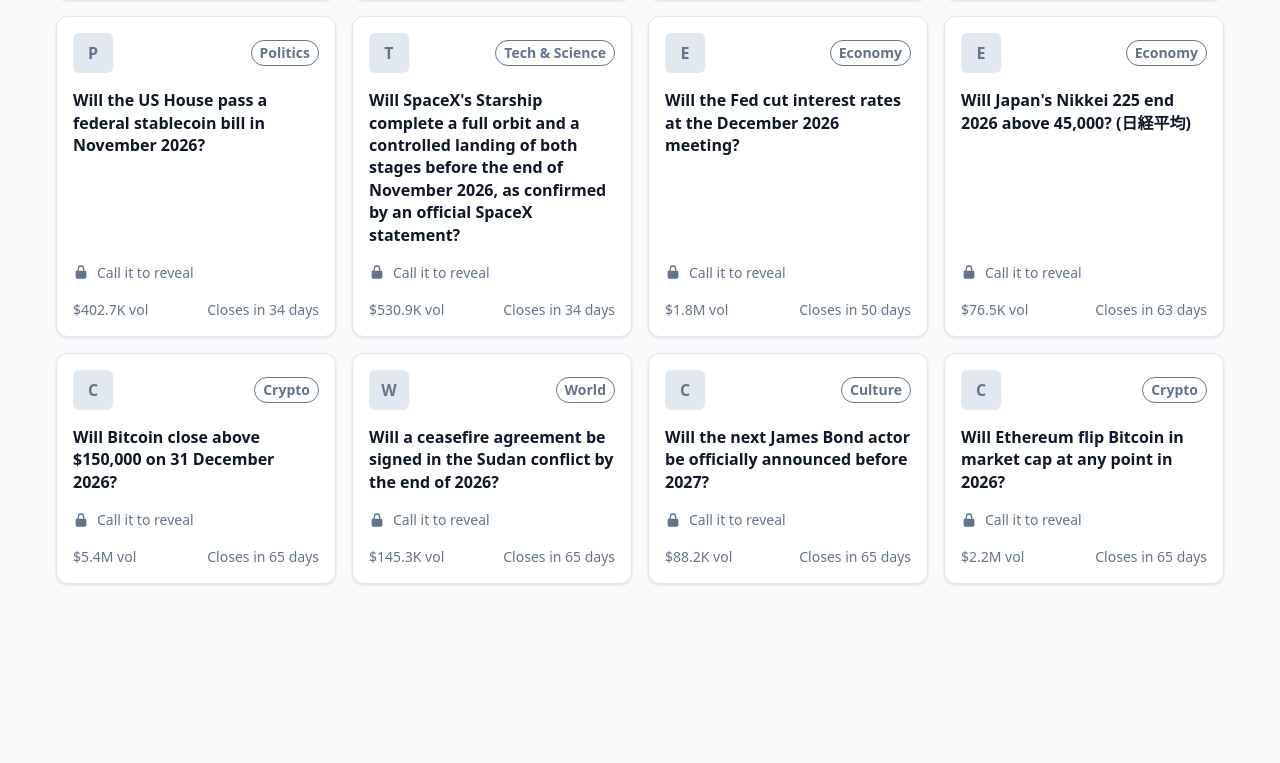
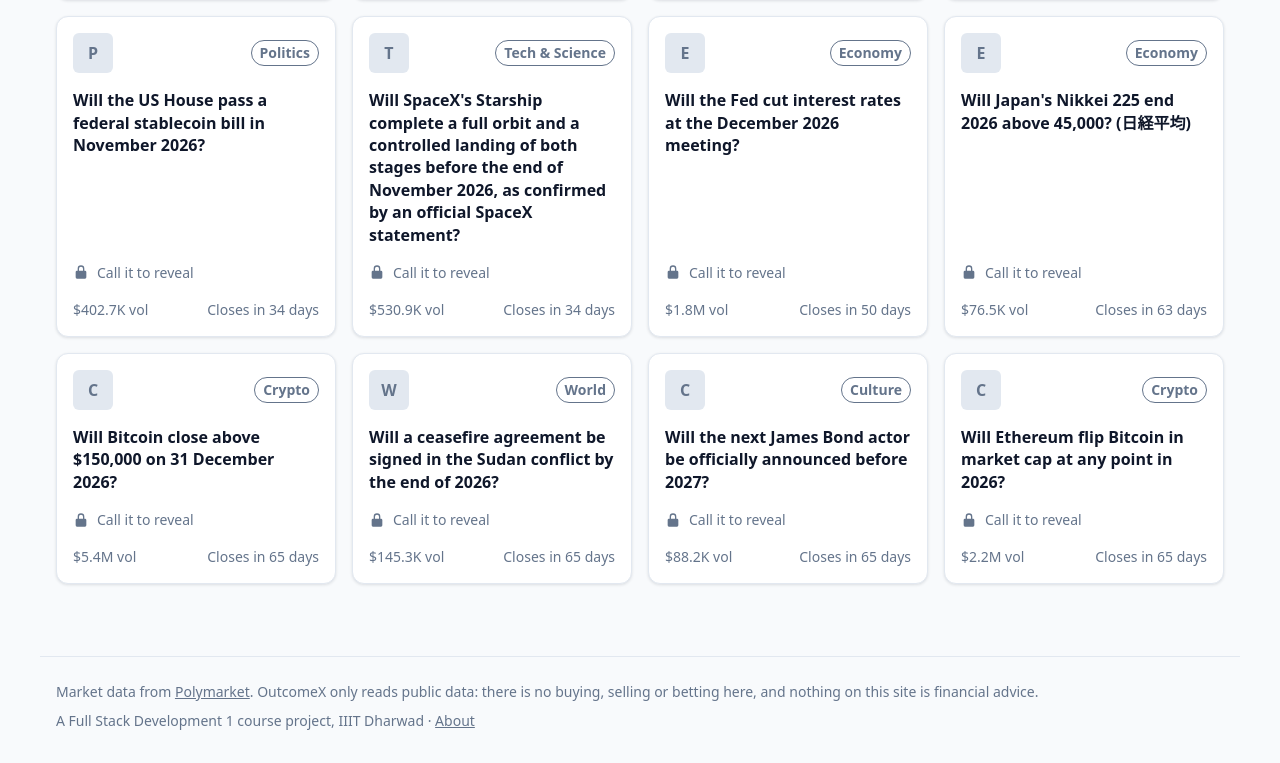
Before and after one commit to williskipsjr/outcomex, a React (Vite) app in the folder client/: page / in a window 1280 px wide. Shown: the part 516-1279 px from the top of the page. Before the commit the page ends 1124 px from the top, so only its background shows below. Built offline with nearby package versions, Linux system fonts and the light colour scheme.

Commit message:
feat(layout): add a footer with the data source and disclaimer

```diff
--- a/client/src/App.jsx
+++ b/client/src/App.jsx
@@ -1,4 +1,5 @@
 import { Routes, Route } from "react-router-dom";
+import Footer from "./components/Footer.jsx";
 import NavBar from "./components/NavBar.jsx";
 import DashboardPage from "./features/dashboard/DashboardPage.jsx";
 import PracticeListPage from "./features/practice-list/PracticeListPage.jsx";
@@ -29,6 +30,7 @@ export default function App() {
           <Route path="*" element={<NotFoundPage />} />
         </Routes>
       </main>
+      <Footer />
     </>
   );
 }
--- /dev/null
+++ b/client/src/components/Footer.css
@@ -0,0 +1,16 @@
+.footer {
+  max-width: 1200px;
+  margin: var(--space-6) auto 0;
+  padding: var(--space-4) var(--space-3);
+  border-top: 1px solid var(--color-border);
+  color: var(--color-muted);
+  font-size: var(--font-size-sm);
+}
+
+.footer p {
+  margin: 0 0 var(--space-2);
+}
+
+.footer a {
+  color: inherit;
+}
--- /dev/null
+++ b/client/src/components/Footer.jsx
@@ -0,0 +1,21 @@
+import { Link } from "react-router-dom";
+import "./Footer.css";
+
+// Disclaimer wording is a working version; the PM's copy deck has the final text
+export default function Footer() {
+  return (
+    <footer className="footer">
+      <p>
+        Market data from{" "}
+        <a href="https://polymarket.com" target="_blank" rel="noreferrer">
+          Polymarket
+        </a>
+        . OutcomeX only reads public data: there is no buying, selling or betting here, and
+        nothing on this site is financial advice.
+      </p>
+      <p>
+        A Full Stack Development 1 course project, IIIT Dharwad · <Link to="/about">About</Link>
+      </p>
+    </footer>
+  );
+}
```
